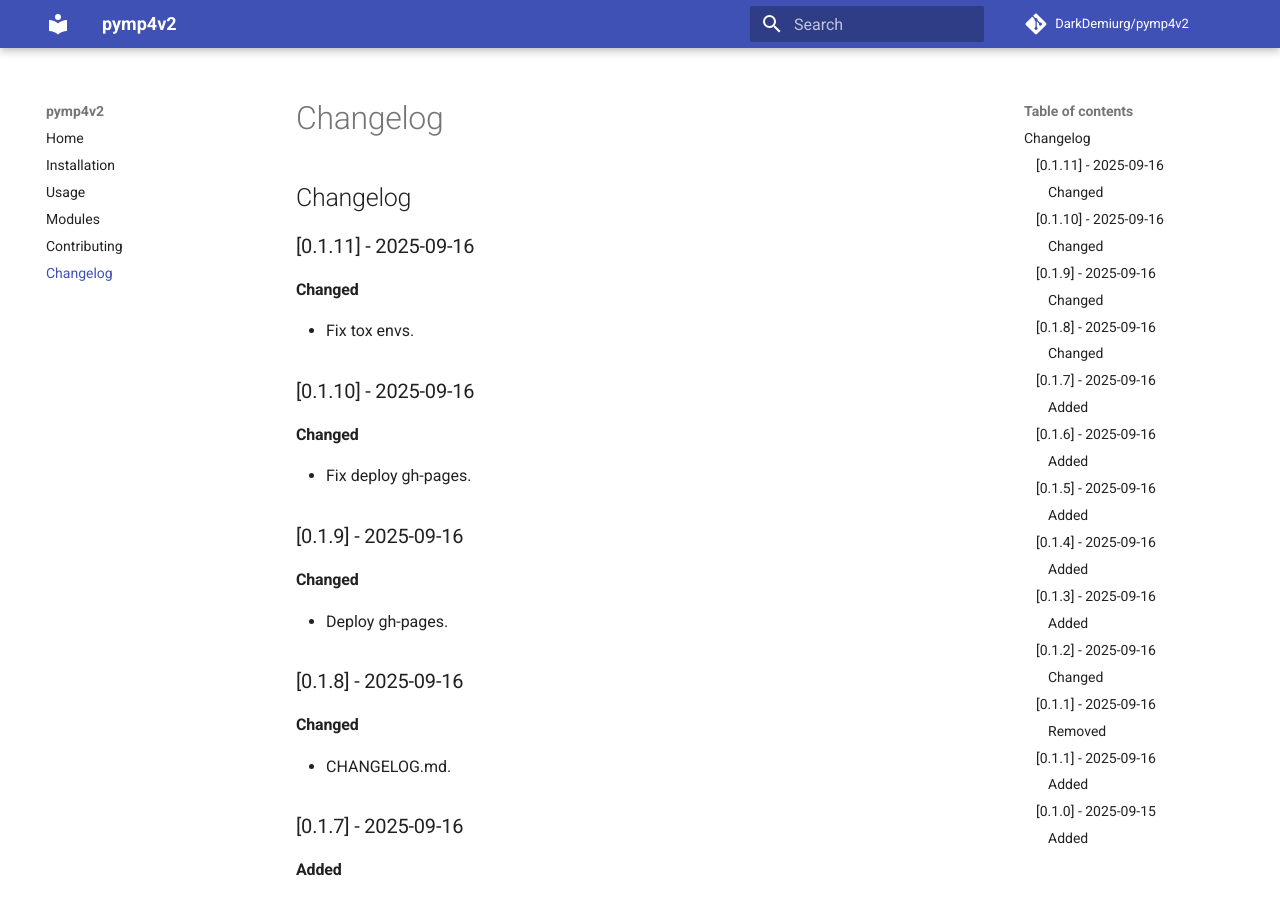
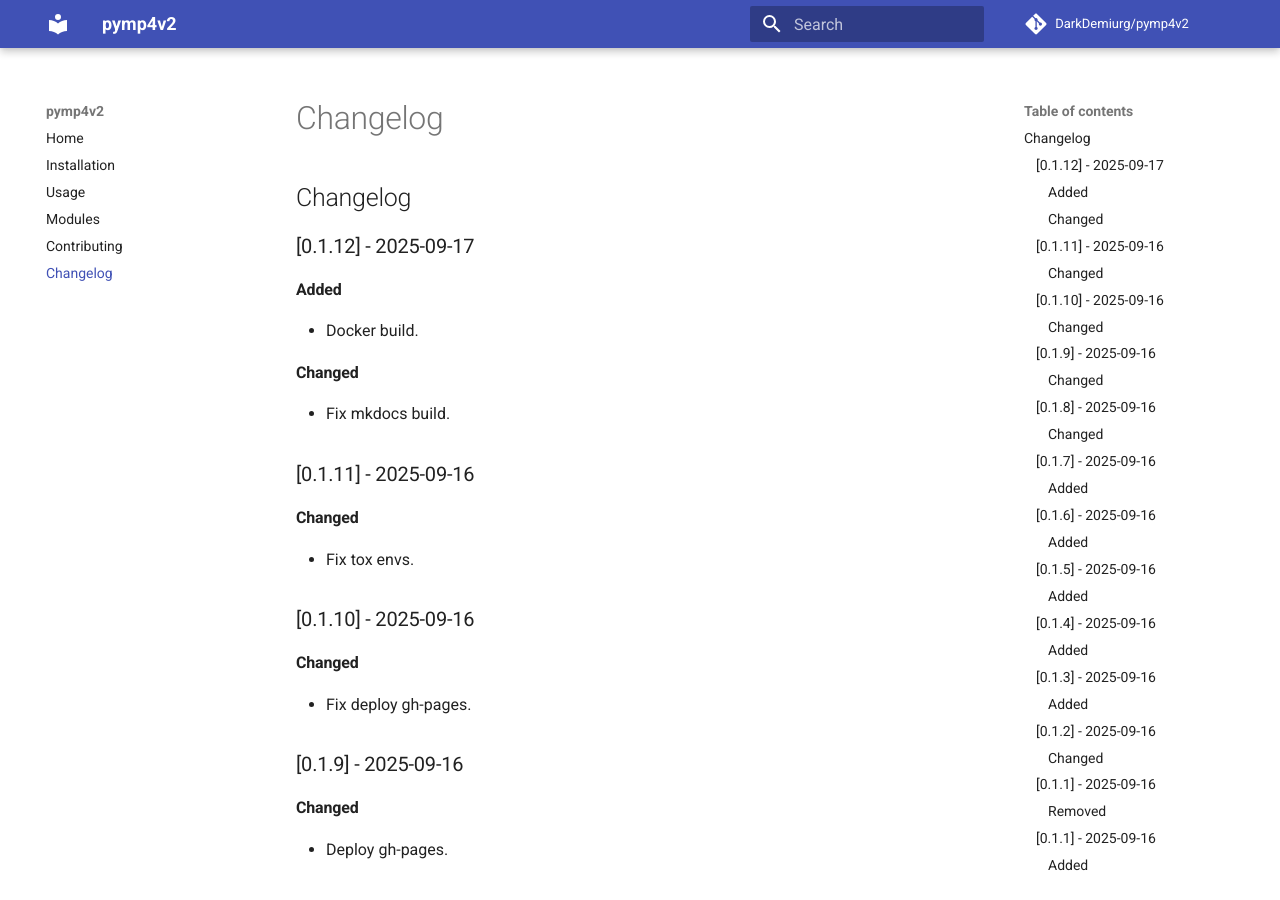
Before and after one commit to DarkDemiurg/pymp4v2, an MkDocs documentation site: the page built from docs/changelog.md, in a window 1280 px wide and 900 px high. Built offline with MkDocs 1.6.1 and Material for MkDocs 9.7.7, drawn with Linux system fonts in a browser that asks for light colours; comment, search, counter and statistics services are not loaded.

Commit message:
Docker & fix mkdocs

```diff
--- a/CHANGELOG.md
+++ b/CHANGELOG.md
@@ -1,4 +1,10 @@
 # Changelog
+
+## [0.1.12] - 2025-09-17
+### Added
+- Docker build.
+### Changed
+- Fix mkdocs build.
 
 ## [0.1.11] - 2025-09-16
 ### Changed
--- a/mkdocs.yml
+++ b/mkdocs.yml
@@ -43,7 +43,9 @@ markdown_extensions:
   - toc:
       baselevel: 2
       permalink: true
-      slugify: !!python/name:pymdownx.slugs.uslugify
+      slugify: !!python/object/apply:pymdownx.slugs.slugify
+        kwds:
+          case: lower
   - meta
 plugins:
   - include-markdown
@@ -51,14 +53,6 @@ plugins:
       lang: en
 extra:
   social:
-    - icon: fontawesome/brands/twitter
-      # replace with your own tweet link below
-      link: https://github.com/DarkDemiurg/cookiecutter-pypackage
-      name: Tweet
-    - icon: fontawesome/brands/facebook
-      # replace with your own facebook link below
-      link: https://github.com/DarkDemiurg/cookiecutter-pypackage
-      name: Facebook
     - icon: fontawesome/brands/github
       link: https://github.com/DarkDemiurg/pymp4v2
       name: Github
```
Also changed, not shown: 4 other files.
